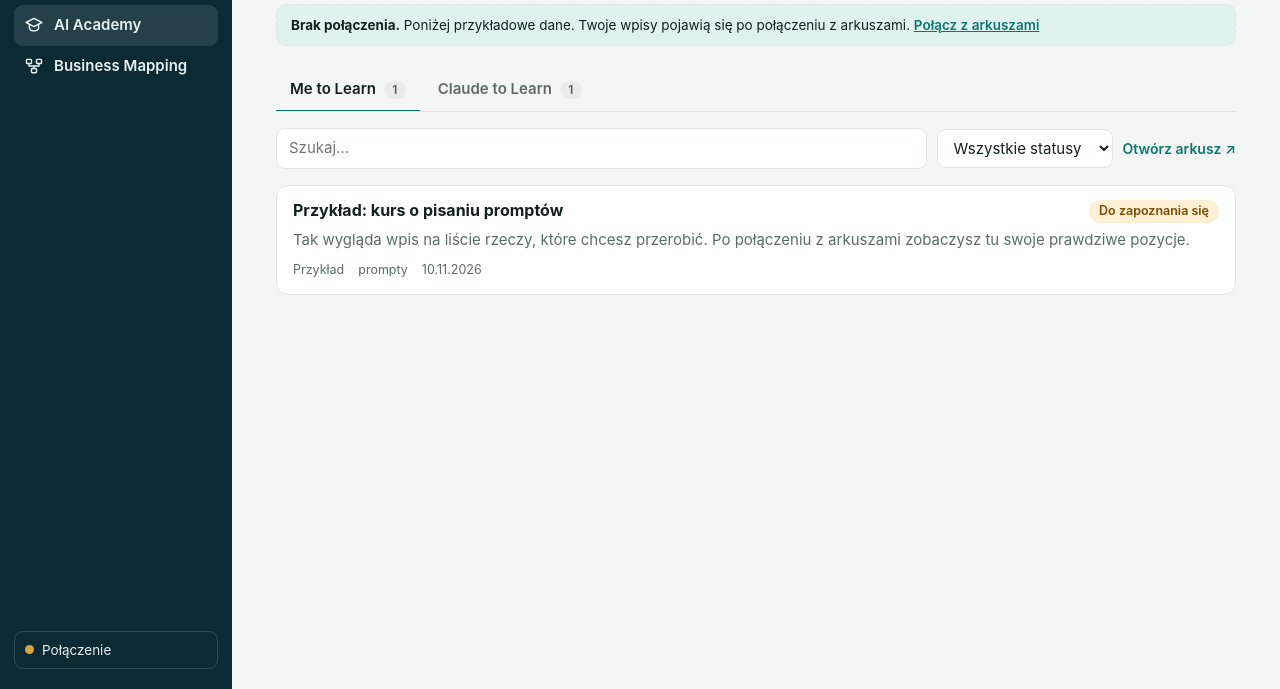
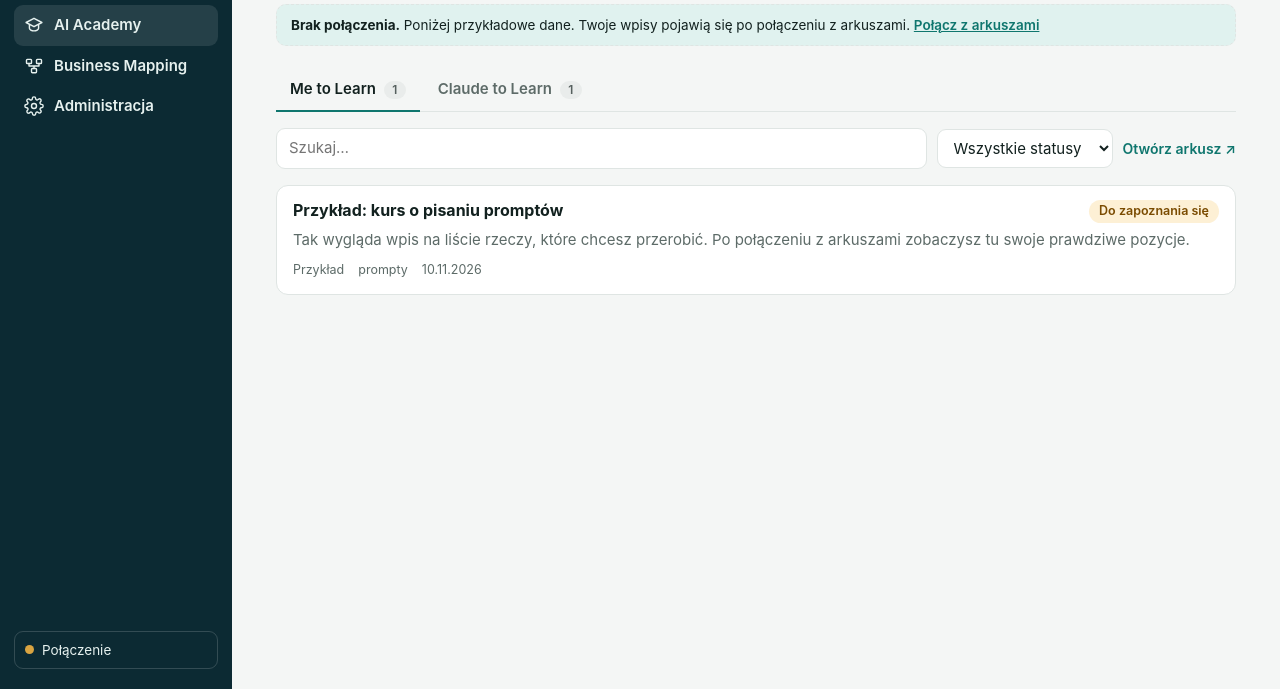
Before and after one commit to pawelsashub/SAE, a plain HTML site: page index.html in a window 1280 px wide. Shown: the part 111-800 px from the top of the page. Drawn offline with Linux system fonts and the light colour scheme.

Commit message:
Add files via upload

```diff
--- a/app.js
+++ b/app.js
@@ -2,7 +2,7 @@
 import {
   SHEETS, DICT, ME_ITEMS, CLAUDE_ITEMS, INTERVIEW_ITEMS, SOURCE_ITEMS, PROCESS_ITEMS, SCHEDULE_ITEMS,
   STEP_ITEMS, PEOPLE_ITEMS, TOOL_ITEMS, HANDOFF_ITEMS, NOTE_ITEMS, BACKLOG_ITEMS,
-} from "./data.js?v=11";
+} from "./data.js?v=13";
 
 // Firmy w module Business Mapping. Każda kolejna firma dostanie własny arkusz.
 const COMPANIES = [{ id: "ewesa", name: "Ewesa" }];
@@ -20,8 +20,16 @@ const MODULES = {
     label: "Business Mapping",
     title: "Business Mapping",
     sub: "Mapa firmy z różnych stron: procesy, kroki, osoby, narzędzia, przekazania pracy i źródła danych.",
-    tabs: ["processes", "steps", "people", "tools", "handoffs", "sources", "interviews", "schedule", "notes", "backlog"],
+    tabs: ["processes", "steps", "people", "tools", "handoffs", "sources", "interviews", "schedule", "notes"],
     icon: '<rect x="3" y="4" width="6" height="5" rx="1"/><rect x="15" y="4" width="6" height="5" rx="1"/><rect x="9" y="15" width="6" height="5" rx="1"/><path d="M6 9v3h12V9M12 12v3"/>',
+  },
+  // Sprawy porządkowe aplikacji. Kolejne ustawienia (np. kolory) dojdą tu jako następne zakładki.
+  admin: {
+    label: "Administracja",
+    title: "Administracja",
+    sub: "Lista rzeczy do wdrożenia. Z czasem dojdą tu ustawienia aplikacji.",
+    tabs: ["backlog"],
+    icon: '<circle cx="12" cy="12" r="3"/><path d="M19.4 15a1.7 1.7 0 0 0 .3 1.8l.1.1a2 2 0 1 1-2.8 2.8l-.1-.1a1.7 1.7 0 0 0-1.8-.3 1.7 1.7 0 0 0-1 1.5V21a2 2 0 1 1-4 0v-.1a1.7 1.7 0 0 0-1.1-1.5 1.7 1.7 0 0 0-1.8.3l-.1.1a2 2 0 1 1-2.8-2.8l.1-.1a1.7 1.7 0 0 0 .3-1.8 1.7 1.7 0 0 0-1.5-1H3a2 2 0 1 1 0-4h.1a1.7 1.7 0 0 0 1.5-1.1 1.7 1.7 0 0 0-.3-1.8l-.1-.1a2 2 0 1 1 2.8-2.8l.1.1a1.7 1.7 0 0 0 1.8.3h.1a1.7 1.7 0 0 0 1-1.5V3a2 2 0 1 1 4 0v.1a1.7 1.7 0 0 0 1 1.5 1.7 1.7 0 0 0 1.8-.3l.1-.1a2 2 0 1 1 2.8 2.8l-.1.1a1.7 1.7 0 0 0-.3 1.8v.1a1.7 1.7 0 0 0 1.5 1H21a2 2 0 1 1 0 4h-.1a1.7 1.7 0 0 0-1.5 1Z"/>',
   },
 };
 
--- a/index.html
+++ b/index.html
@@ -10,7 +10,7 @@
   <link rel="manifest" href="manifest.webmanifest">
   <link rel="apple-touch-icon" href="apple-touch-icon.png">
   <link rel="icon" type="image/svg+xml" href="logo.svg">
-  <link rel="stylesheet" href="styles.css?v=11">
+  <link rel="stylesheet" href="styles.css?v=13">
 </head>
 <body>
   <div class="shell">
@@ -70,6 +70,6 @@
   <dialog id="form" class="dialog"></dialog>
   <dialog id="conn" class="dialog"></dialog>
 
-  <script type="module" src="app.js?v=11"></script>
+  <script type="module" src="app.js?v=13"></script>
 </body>
 </html>
--- a/styles.css
+++ b/styles.css
@@ -81,7 +81,8 @@ h1 { margin: 0; font-size: 28px; letter-spacing: -.01em; }
 
 .demo { margin: 18px 0 0; padding: 10px 14px; border: 1px dashed var(--line); border-radius: 10px; background: var(--accent-soft); font-size: 13.5px; }
 
-.tabs { display: flex; gap: 4px; margin-top: 22px; border-bottom: 1px solid var(--line); overflow-x: auto; }
+/* Zakładki zawijają się do kolejnych wierszy, żeby żadna nie chowała się poza ekranem. */
+.tabs { display: flex; flex-wrap: wrap; gap: 0 4px; margin-top: 22px; border-bottom: 1px solid var(--line); }
 .tab { border: 0; background: none; padding: 10px 14px; font-weight: 600; color: var(--muted); cursor: pointer; border-bottom: 2px solid transparent; margin-bottom: -1px; white-space: nowrap; }
 .tab[aria-selected="true"] { color: var(--ink); border-bottom-color: var(--accent); }
 .count { display: inline-block; min-width: 22px; padding: 0 6px; margin-left: 4px; border-radius: 99px; background: var(--off-bg); color: var(--off-ink); font-size: 12px; text-align: center; }
```
